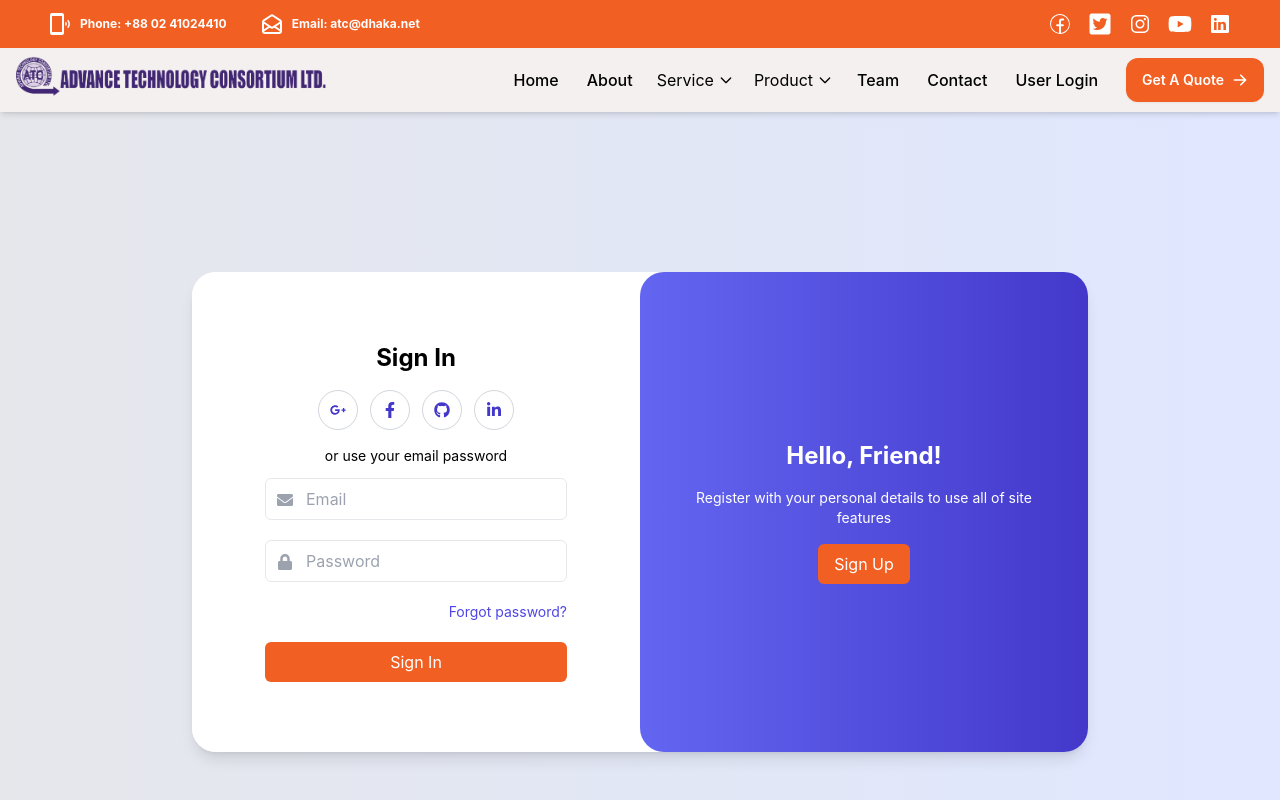
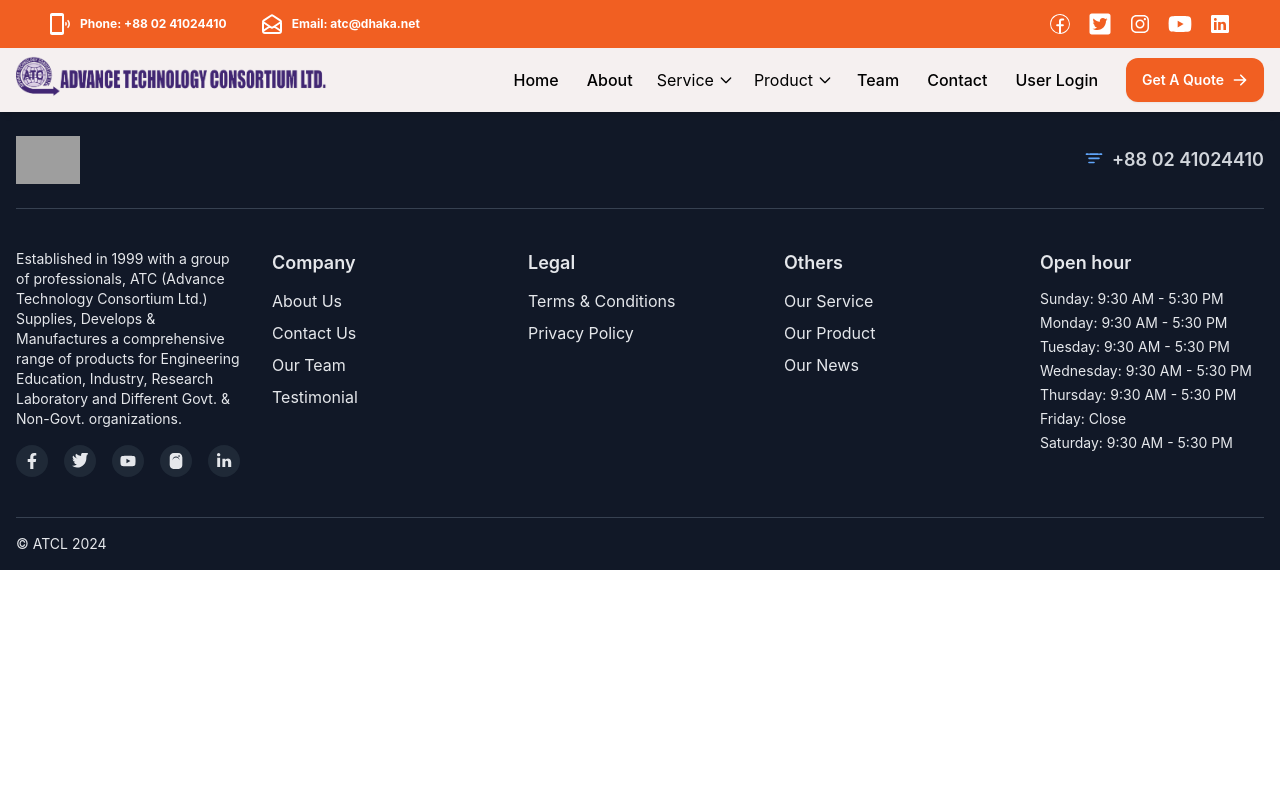
Before and after one commit to Sadnan-2019/atcbd-frontend, a React (Create React App) app: page /login in a window 1280 px wide. Shown: the top 800 px of the page. Built offline with nearby package versions, Linux system fonts and the light colour scheme; grey boxes are pictures that could not be loaded.

Commit message:
custom login

```diff
--- a/src/App.js
+++ b/src/App.js
@@ -3,7 +3,7 @@
 import TopNav from "./components/TopNav/TopNav";
 import Nav from "./components/Nav/Nav";
 import Footer from "./components/Footer/Footer";
-import Login from "./components/Login/Login";
+// import Login from "./components/Login/Login";
 import { Navigate, Route, Routes } from "react-router-dom";
 import Home from "./components/Home/Home";
 import ProtectedRoute from "./components/ProtectedRoute/ProtectedRoute";
@@ -35,7 +35,7 @@
       {/* <HeaderNavBar></HeaderNavBar> */}
 
       <Routes>
-        <Route path="/login" element={<Login />}></Route>
+        {/* <Route path="/login" element={<Login />}></Route> */}
         <Route path="/users-login" element={<Users />}></Route>
 
         <Route path="/" element={<Home />}></Route>
```
